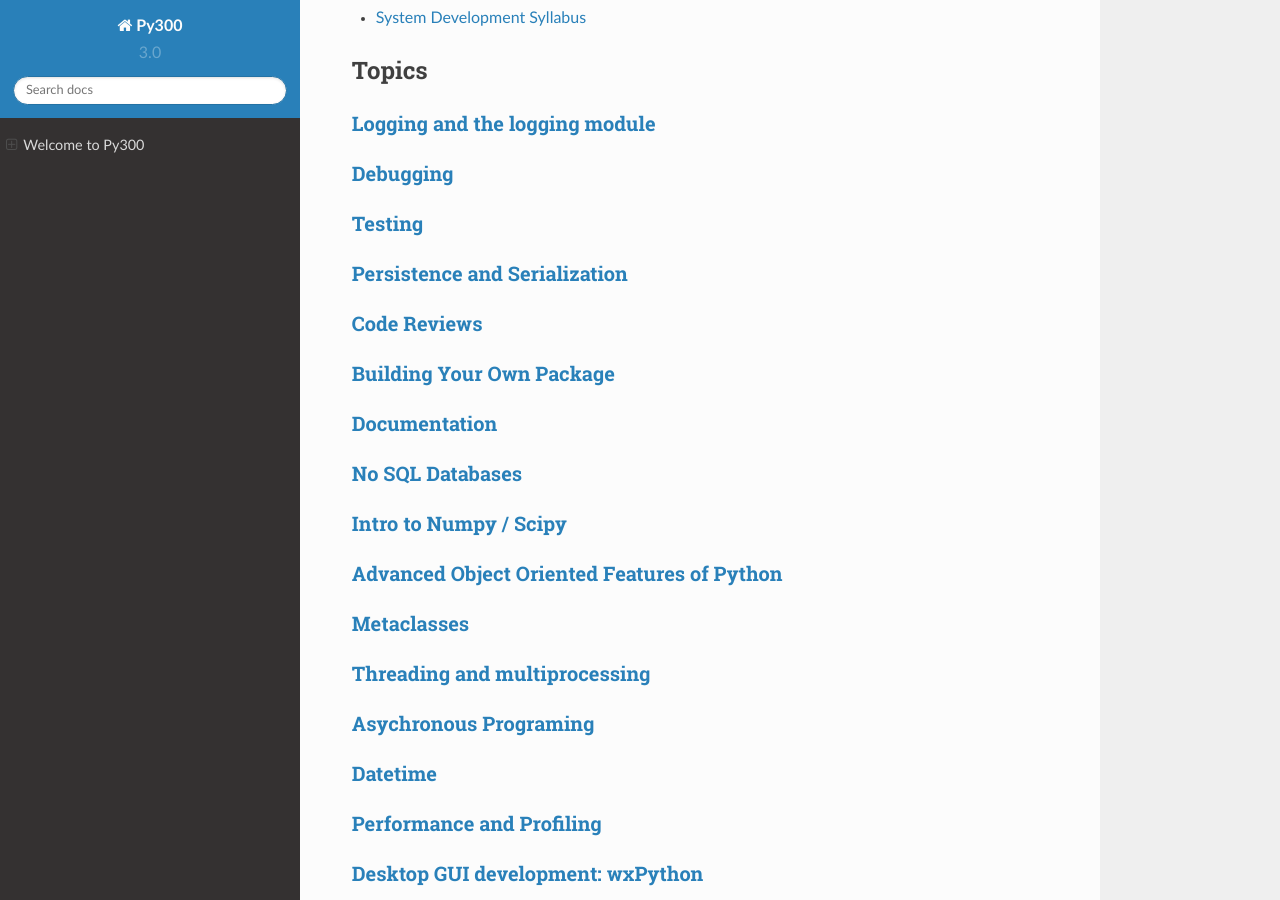
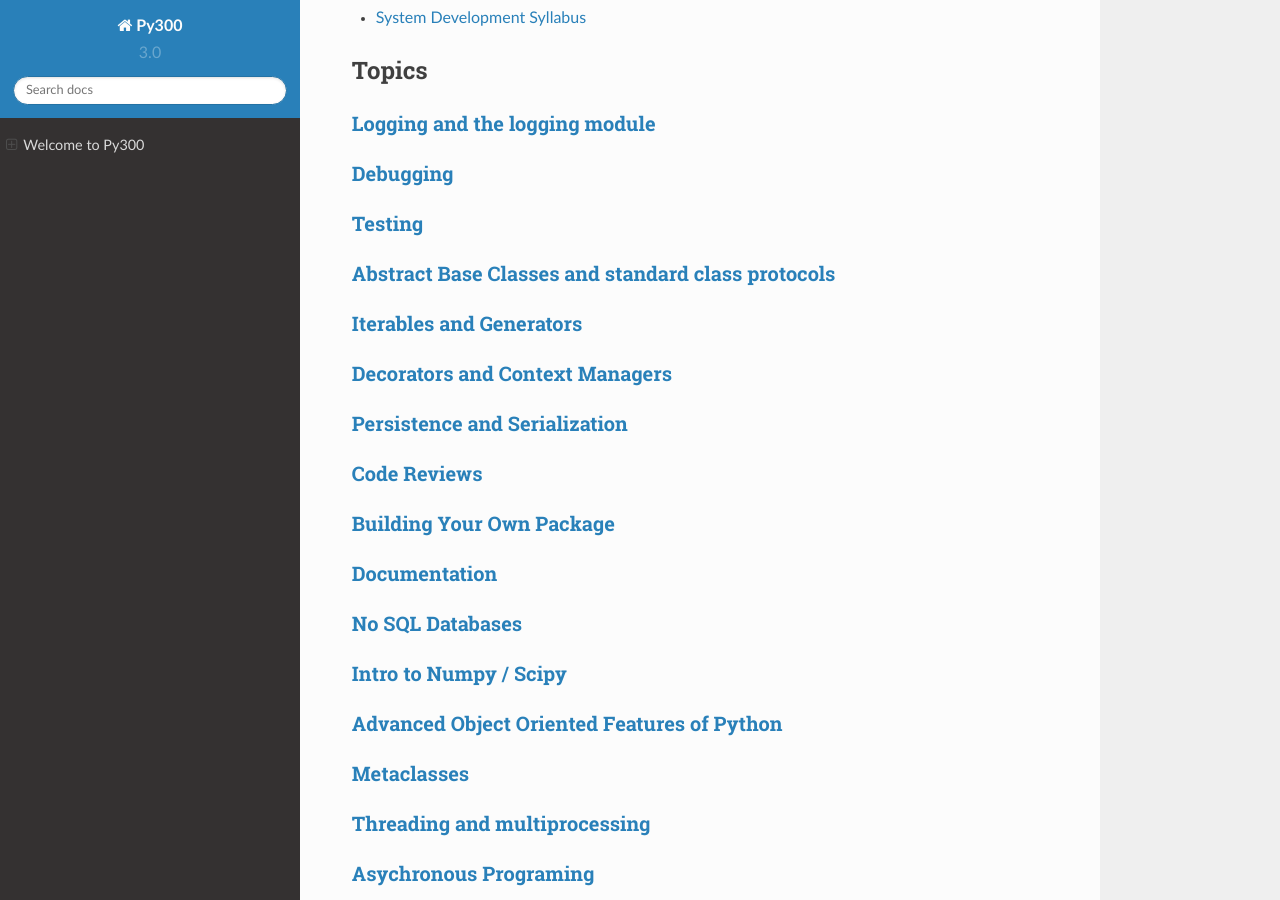
Before and after one commit to UWPCE-PythonCert/Py300, a Sphinx documentation site: the page built from source/index.rst, in a window 1280 px wide and 900 px high, scrolled down 378 px. Built offline with Sphinx 7.4.7 and the Read the Docs theme 2.0.0, drawn with Linux system fonts in a browser that asks for light colours.

Commit message:
updated index

```diff
--- a/source/index.rst
+++ b/source/index.rst
@@ -29,6 +29,15 @@
 
 :ref:`testing`
 ..............
+
+:ref:`abc`
+..........
+
+:ref:`iterables`
+................
+
+:ref:`decorators`
+.................
 
 :ref:`serialization`
 ....................
```
